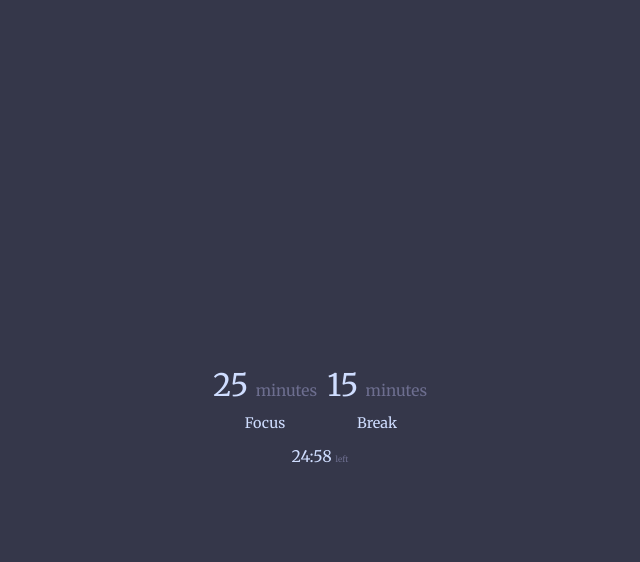
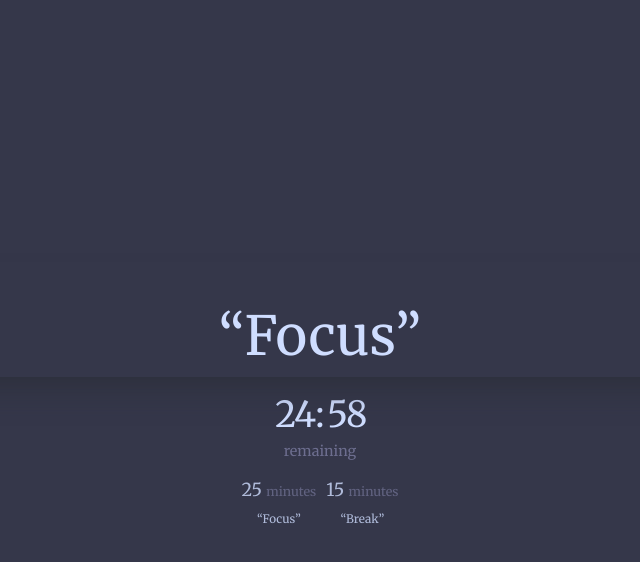
Before and after one commit to jerry-sky/simple-interval-timer, a React (Create React App) app: page / in a window 1280 px wide. Both pictures are taken after a click on the button "Start". Shown: the top 562 px of the page, without its empty margins (320-960 px from the left). Built offline with nearby package versions, Linux system fonts and the light colour scheme.

Commit message:
improved the timer screen by refactoring styling and the layout

```diff
--- a/src/timer-screen/timer-screen.scss
+++ b/src/timer-screen/timer-screen.scss
@@ -14,7 +14,7 @@
 }
 
 span.unit {
-    font-size: 50%;
+    font-size: 70%;
     color: $secondary-foreground;
 }
 
@@ -22,13 +22,14 @@ span.unit {
     display: flex;
     align-items: center;
     justify-content: center;
+    font-size: calc(10px + 1vmin);
+    opacity: 0.8;
 
     .interval {
         margin-left: 10px;
         &:first-child {
             margin-left: 0;
         }
-        font-size: calc(15px + 2vmin);
 
         .value {
             margin-bottom: 10px;
@@ -36,11 +37,60 @@ span.unit {
 
         .description {
             margin-top: 0;
-            font-size: calc(8px + .8vmin);
+            font-size: 65%;
         }
     }
 }
 
 .current {
+    font-size: 36px;
 
+    $description-shadow-height: 40px;
+    // cut off the top part of the shadow
+    .description-shadow-mask {
+        background: $secondary-background;
+        height: $description-shadow-height;
+        position: relative;
+        z-index: 11;
+        margin: 0;
+        margin-bottom: $description-shadow-height;
+    }
+
+    .description {
+        position: relative;
+        font-size: 150%;
+        margin: 15px 0;
+        margin-top: -$description-shadow-height;
+        padding-bottom: 7px;
+        box-shadow: $background 0 0 $description-shadow-height;
+    }
+
+    .left {
+        .monospaceified {
+            $letter-width: 19px;
+            display: flex;
+            flex-flow: row;
+            width: $letter-width * 2;
+            display: inline-block;
+            p.letter {
+                width: $letter-width;
+                display: inline-block;
+                margin: 0;
+            }
+        }
+
+        p.colon {
+            width: 10px;
+            padding: 0 2px;
+            display: inline-block;
+            margin: 0;
+        }
+
+        .remaining {
+            color: $secondary-foreground;
+            font-size: 40%;
+            margin: 0;
+            margin-top: 5px;
+        }
+    }
 }
--- a/src/timer-screen/timer-screen.tsx
+++ b/src/timer-screen/timer-screen.tsx
@@ -1,6 +1,7 @@
 import React, { Component } from "react";
 import "./timer-screen.scss";
 import { IntervalListState, Interval } from "../model/intervals";
+import Monospaceify from "../monospace-ify/monospace-ify";
 
 interface TimerScreenProps {
     intervals: Interval[];
@@ -42,6 +43,32 @@ class TimerScreen extends Component<TimerScreenProps, TimerScreenState> {
     render() {
         return (
             <div className="timer-screen">
+                <div className="current">
+                    <p className="description-shadow-mask"></p>
+                    <p className="description">
+                        “{
+                            this.state.intervals[this.state.currentTimer.id - 1]
+                                .description
+                        }”
+                    </p>
+                    <div className="left">
+                        <Monospaceify
+                            value={Math.floor(
+                                this.state.currentTimer.left / 60
+                            ).toString()}
+                        />
+                        <p className="colon">:</p>
+                        <Monospaceify
+                            value={
+                                (this.state.currentTimer.left % 60 < 10
+                                    ? "0"
+                                    : "") +
+                                (this.state.currentTimer.left % 60).toString()
+                            }
+                        />
+                        <p className="remaining">remaining</p>
+                    </div>
+                </div>
                 <div className="outline">
                     {this.state.intervals.map((interval) => (
                         <div key={interval.id} className="interval">
@@ -51,18 +78,11 @@ class TimerScreen extends Component<TimerScreenProps, TimerScreenState> {
                             </p>
                             {interval.description ? (
                                 <p className="description">
-                                    {interval.description}
+                                    “{interval.description}”
                                 </p>
                             ) : null}
                         </div>
                     ))}
-                </div>
-
-                <div className="current">
-                    {Math.floor(this.state.currentTimer.left / 60)}:
-                    {this.state.currentTimer.left % 60 < 10 ? "0" : ""}
-                    {this.state.currentTimer.left % 60}{" "}
-                    <span className="unit">left</span>
                 </div>
             </div>
         );
```
